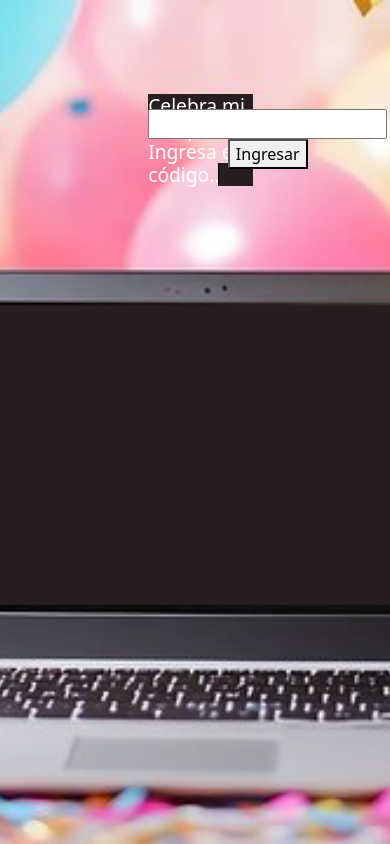
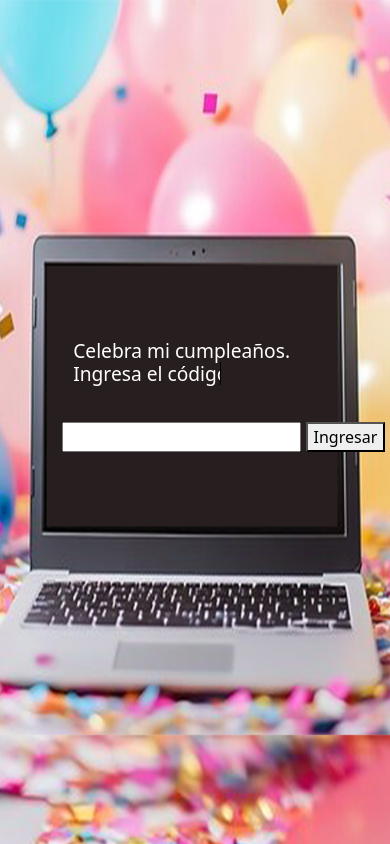
Before and after one commit to ceeck65/birthday, a Django app: page / in a window 390 px wide. Run offline with Django 5.2, Linux system fonts and the light colour scheme; some web fonts are replaced.

Commit message:
fix invitation

```diff
--- a/app/templates/index.html
+++ b/app/templates/index.html
@@ -5,19 +5,23 @@
 
     <div class="background">
 
-        <div class="contenedor">
-			<h1  class="">Celebra mi cumpleaños. Ingresa el código...<span>&#160;</span></h1>
+        <div class="row">
+            <div class="col-12 contenedor">
+                <h1>Celebra mi cumpleaños. Ingresa el código...<span>&#160;</span></h1>
             </div>
-        <div class="form">
+            <div class="col-12 form">
+                <div>
                     <span class="error">{{ error }}</span>
                     <form action="" method="post" class="form text-center">
                         {% csrf_token %}
 
-                <input type="text" name="code" required />
-                <input type="hidden" name="password" value="Invitado@M1Cumpl3*" />
+                        <input type="text" name="code" required/>
+                        <input type="hidden" name="password" value="Invitado@M1Cumpl3*"/>
                         <button type="submit">Ingresar</button>
 
                     </form>
+                </div>
+            </div>
         </div>
     </div>
     <style>
@@ -49,8 +53,8 @@
 
         .form {
             position: absolute;
-        margin-top: 28%;
-        margin-left: 38%;
+            margin-top: 30vh;
+            margin-left: 20%;
         }
 
 
@@ -65,18 +69,54 @@
         }
 
         h1 span {
-        position:absolute;
-        right:0;
-        width:0;
-        background: #271e1f ;
+            position: absolute;
+            right: 0;
+            width: 0;
+            background: #271e1f;
             border-left: 1px solid #000;
             animation: escribir 5s steps(30) infinite alternate;
         }
 
         @keyframes escribir {
-        from { width: 100% }
-        to { width:0 }
+            from {
+                width: 100%
             }
+            to {
+                width: 0
+            }
+        }
+
+        @media only screen and (max-width: 600px) {
+
+            .background {
+                height: 100%;
+                width: 100%;
+                background-size: 25px 50px;
+                background-size: contain !important;
+                background: url('{% static "/img/happybirthday_vertical.png" %}');
+            }
+
+            .contenedor {
+                width: 100%;
+                float: left;
+                margin-top: 35vh;
+            }
+
+            h1 {
+                margin-top: 12%;
+                margin-left: 20%;
+                width: 60%;
+            }
+
+            .form {
+            position: absolute;
+            margin-top: 25vh;
+            margin-left: 8%;
+        }
+
+
+        }
+
 
     </style>
 
```
Also changed, not shown: app/static/img/happybirthday_vertical.png (added), db.sqlite3. Lines whose indentation alone changed are shown as unchanged.
